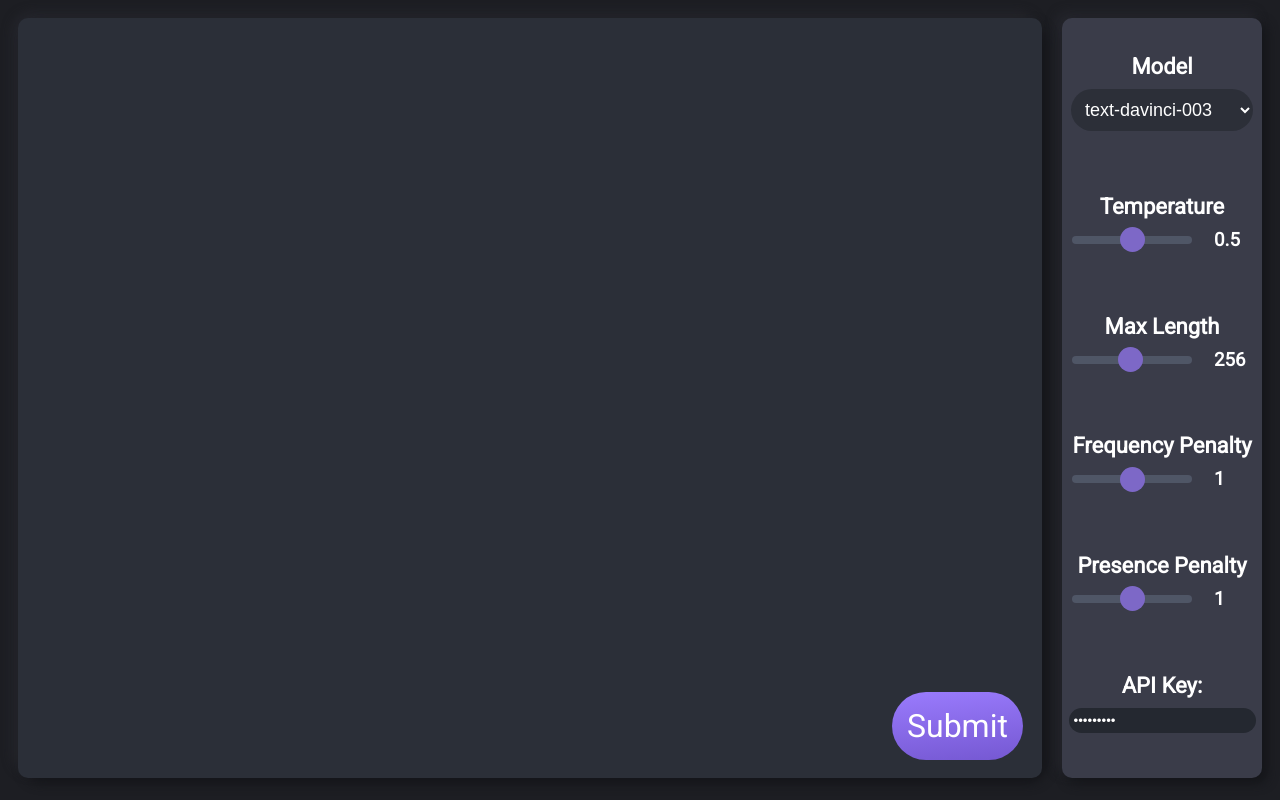
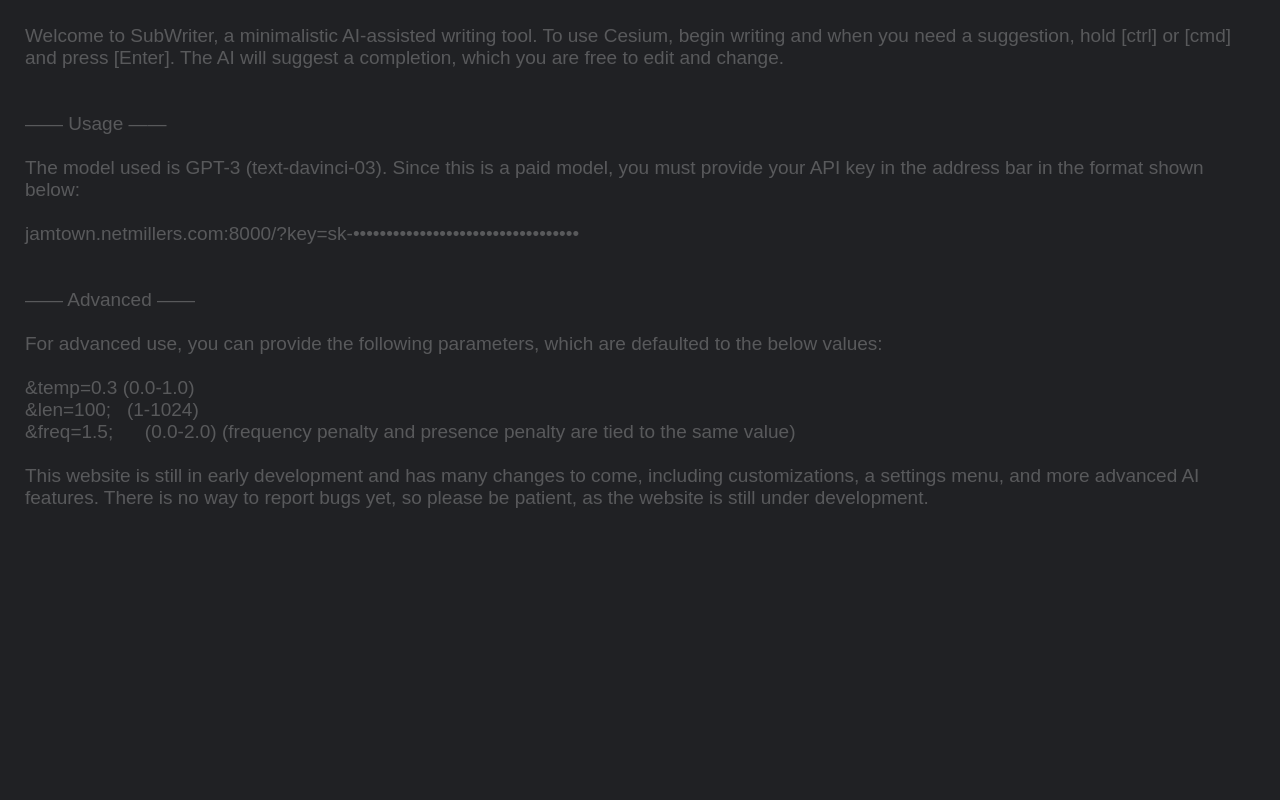
Before and after one commit to SamsterJam/SubWriter, a website: page views/index.html in a window 1280 px wide. Drawn offline with Linux system fonts and the light colour scheme; files that its build step writes are made by us from their sources; files whose address does not match are found by name; a web font is replaced by a local one.

Commit message:
1.0.0 Release

```diff
--- a/public/css/main.css
+++ b/public/css/main.css
@@ -1,35 +1,25 @@
 html {
     background-color: #1d1e23;
-    font-family: 'Roboto', sans-serif;
+    font-family: 'Chivo', sans-serif;
     overflow: hidden;
 }
 
+
 body{
-    display: flex;
-    gap: 0px;
-}
-
-
-
-#mainArea{
-    height: 95vh;
-    width: 100%;
-    margin: 10px;
-
-    border-radius: 20px;
-    background: #1d1e23;
-    box-shadow:  5px 5px 11px #141519,
-             -5px -5px 11px #26272e;
-    position: relative;
+  padding: 0;
+  margin: 0;
 }
 
 #prompt{
-    min-width: 250px;
-    height: 100%;
-    width: 100%;
 
-    margin: 0px;
-    padding: 15px;
+    position: absolute;
+    display: inline;
+    height: 100vh;
+    width: 100vw;
+
+    top: 0;
+    left: 0;
+    padding: 25px;
 
     -webkit-box-sizing: border-box;
     -moz-box-sizing: border-box;
@@ -43,136 +33,65 @@
     -moz-box-shadow: none;
     box-shadow: none;
 
-    font-family: 'Roboto', sans-serif;
-    background-color: #2b2f38;
-    color: white;
-    border-radius: 10px;
+    font-family: 'Chivo', sans-serif;
+    background-color: #202124;
+    color: #abb2bf;
 
-    font-size: 16px;
+    font-size: clamp(17px, 1.5vw, 19px);
+
+}
+
+#ghost-text{
+
+  position: absolute;
+  height: 100vh;
+  width: 100vw;
+
+  top: 0;
+  left: 0;
+  padding: 25px;
+
+  -webkit-box-sizing: border-box;
+  -moz-box-sizing: border-box;
+  box-sizing: border-box;
+  resize: none;
+  border: none;
+  overflow: auto;
+  outline: none;
+
+  -webkit-box-shadow: none;
+  -moz-box-shadow: none;
+  box-shadow: none;
+
+  font-family: 'Chivo', sans-serif;
+  background-color: #202124;
+  color: white;
+
+  font-size: clamp(17px, 1.5vw, 19px);
+
+  opacity: 25%;
+  background-color: transparent;
+  resize: none;
+  pointer-events:none;
 }
 
 
 #prompt::-webkit-scrollbar-track {
-  border-radius: 10px;
+  border-radius: 5px;
   background-color: #1d1e23;
 }
 
 #prompt::-webkit-scrollbar {
-  width: 10px;
+  width: 5px;
 }
 
 #prompt::-webkit-scrollbar-thumb {
-  border-radius: 10px;
+  border-radius: 5px;
   -webkit-box-shadow: inset 0 0 6px rgba(0, 0, 0, .3);
-  background-color: #9a7bfd;
+  background-color: #abb2bf;
   max-height: 100px;
 }
 
-
-#menu{
-    height: auto;
-    max-width: 200px;
-    min-width: 200px;
-    margin: 10px;
-
-    background-color: #3a3c49;
-    border-radius: 10px;
-    box-shadow:  5px 5px 11px #141519,
-             -5px -5px 11px #26272e;
-
-    align-items: center;
-
-    /*border: 2px solid red;*/
-    display: flex;
-    flex-direction: column;
-}
-
-#submit-button{
-    font-family: 'Roboto', sans-serif;
-    padding: 15px;
-    position: fixed;
-    bottom: 5vh;
-    margin-left: -150px;
-    outline: 0px;
-    border: 0px;
-
-
-
-
-    background-color: rgba(255, 255, 255, 0.05);
-
-    border-radius: 50%;
-    background: linear-gradient(174deg, #9a7bfd 0%, #7558d2 100%);
-    border-radius: 100px;
-    color: white;
-    font-size: xx-large;
-
-    -webkit-user-select: none; /* Safari */
-    -moz-user-select: none; /* Firefox */
-    -ms-user-select: none; /* IE10+/Edge */
-    user-select: none; /* Standard */
-}
-
-#submit-button:active{
-    box-shadow: inset 5px 5px 26px #7558d2,
-            inset -5px -5px 26px #9a7bfd;
-}
-
-
-
-
-.menu-item{
-    /*border: 2px solid blue;*/
-    width: 100%;
-    display: flex;
-    flex-direction: column;
-    align-items: center;
-    margin: auto;
-}
-
-
-#model-selection{
-  color: white;
-  background-color: #2c2f38;
-  outline: 0px;
-  border: 0px;
-  padding: 10px;
-  font-size: large;
-  border-radius: 100px;
-}
-
-#API-Key{
-  background-color: #242830;
-  outline: 0px;
-  border: 0px;
-  border-radius: 100px;
-  color: white;
-  padding: 5px;
-}
-
-h2{
-  color: white;
-  font-size: 22px;
-  margin: auto;
-  margin-bottom: 10px;
-  margin-top: 10px;
-}
-
-h3{
-  color: white;
-  min-width: 40px;
-  margin-top: auto;
-  margin-bottom: auto;
-  margin-right: 0px;
-}
-
-.slider-field{
-  display: flex;
-  flex-direction: row;
-  align-items: center;
-  gap: 20px;
-  vertical-align: middle;
-}
 
 
 
@@ -197,7 +116,7 @@
   appearance: none;
   width: 25px; /* Set a specific slider handle width */
   height: 25px; /* Slider handle height */
-  background: #9a7bfd; /* Green background */
+  background: #ffffff; /* Green background */
   cursor: pointer; /* Cursor on hover */
   border-radius: 100px;
 }
@@ -205,54 +124,9 @@
 .slider::-moz-range-thumb {
   width: 25px; /* Set a specific slider handle width */
   height: 25px; /* Slider handle height */
-  background: #9a7bfd; /* Green background */
+  background: #ffffff; /* Green background */
   cursor: pointer; /* Cursor on hover */
 }
-
-
-
-#ghost-text{
-  position: absolute;
-  opacity: 50%;
-  top: 0;
-  left: 0;
-  width: 100%;
-  height: 100%;
-  background-color: transparent;
-  resize: none;
-  pointer-events:none;
-
-
-  margin: 0px;
-  padding: 15px;
-
-  -webkit-box-sizing: border-box;
-  -moz-box-sizing: border-box;
-  box-sizing: border-box;
-  resize: none;
-  border: none;
-  overflow: auto;
-  outline: none;
-
-  -webkit-box-shadow: none;
-  -moz-box-shadow: none;
-  box-shadow: none;
-
-  font-family: 'Roboto', sans-serif;
-  color: white;
-  border-radius: 10px;
-  overflow: hidden;
-  font-size: 16px;
-}
-
-
-
-
-
-
-
-
-
 
 
 
@@ -266,12 +140,13 @@
 
 .loader {
     display: block;
-    position: relative;
+    position: absolute;
     width: 80px;
     height: 80px;
+
     bottom: 50%;
     left: 50%;
-    transform: translate(-50%,-50%);
+    transform: translate(-50%,50%);
     visibility: hidden;
 
   }
@@ -285,7 +160,6 @@
     border-radius: 3px;
   }
   .loader span:nth-child(1) {
-    background: #9a7bfd;
     left: 8px;
     animation-delay: -0.24s;
   }
@@ -307,3 +181,9 @@
       height: 32px;
     }
   }
+
+.AIAnswer{
+  color: #9dffc7;
+  outline: none;
+  border: none;
+}
--- a/public/js/apiCaller.js
+++ b/public/js/apiCaller.js
@@ -1,151 +1,4 @@
-
-
-if(window.innerHeight/window.innerWidth > 1){
-    var menu = document.getElementById("menu");
-    menu.style="visibility:hidden; min-width:0px; width:0px;";
-}
-
-
-
-addEventListener("resize", (event) => {
-    if(window.innerHeight/window.innerWidth > 1){
-        var menu = document.getElementById("menu");
-        menu.style="visibility:hidden; min-width:0px; width:0px;";
-    }else{
-        var menu = document.getElementById("menu");
-        menu.style="visibility:visable; min-width:200px; width:200px;";
-    }
-});
-
-
-
-
-
-
-
-
-
-function clearGhostText(){
-    document.getElementById("ghost-text").value='';
-}
-
-
-document.getElementById('prompt').addEventListener('keydown', function(e) {
-	if(e.code == 'Enter' && e.ctrlKey) {
-		apiCallTestSubmit()
-	}
-});
-
-
-//Temerature Slider
-var slider1 = document.getElementById("temperature-selection");
-var output1  = document.getElementById("selected-temp-value");
-output1.innerHTML = slider1.value;
-slider1.oninput = function() {
-    output1.innerHTML = slider1.value;
-}
-
-//Length Slider
-var slider2 = document.getElementById("length-selection");
-var output2  = document.getElementById("selected-length-value");
-output2.innerHTML = slider2.value;
-slider2.oninput = function() {
-    output2.innerHTML = slider2.value;
-}
-
-//Freq Slider
-var slider3 = document.getElementById("frequency-selection");
-var output3  = document.getElementById("selected-frequency-value");
-output3.innerHTML = slider3.value;
-slider3.oninput = function() {
-    output3.innerHTML = slider3.value;
-}
-
-//Pres Slider
-var slider4 = document.getElementById("presence-selection");
-var output4  = document.getElementById("selected-presence-value");
-output4.innerHTML = slider4.value;
-slider4.oninput = function() {
-    output4.innerHTML = slider4.value;
-}
-
-
-
-function hideKey(){
-    document.getElementById("API-Key").type="password";
-}
-
-function showKey(){
-    document.getElementById("API-Key").type="text";
-}
-
-function apiCallTestSubmit(){
-    document.getElementById("prompt").disabled = true;
-    document.getElementById("prompt").style="background-color: #1d1e23;";
-    document.getElementsByClassName("loader")[0].style="visibility: visible";
-    var button = document.getElementById("submit-button");
-    button.disabled = true;
-    button.style="background: linear-gradient(174deg, #6c56b3 0%, #483683 100%);";
-
-
-    // Get the values of the input fields
-    var model = document.getElementById("model-selection");
-    var modelChoice = model.options[model.selectedIndex].text
-
-    var temp = document.getElementById("temperature-selection").value;
-    var length = document.getElementById("length-selection").value;
-    var frequency = document.getElementById("frequency-selection").value;
-    var presence = document.getElementById("presence-selection").value;
-    var prompt = document.getElementById("prompt").value.toString();
-    var apiKey = document.getElementById("API-Key").value.toString();
-    // Get the values of the other input fields
-
-    fetch('/apiCall', {
-        method: 'POST',
-        headers: {
-            'Accept': 'application/json',
-            'Content-Type': 'application/json'
-        },
-        body: JSON.stringify({ "model": modelChoice, "prompt": prompt, "temperature": parseFloat(temp), "length": parseInt(length), "frequency": parseFloat(frequency), "presence": parseFloat(presence), "apiKey": apiKey})
-    })
-    .then(response => response.json())
-    .then(response => updateWithData(response))
-
-
-};
-
-
-function updateWithData(response){
-    if(response.choices[0].text == ''){
-        document.getElementById("ghost-text").value = document.getElementById("prompt").value + ' [NO COMPLEATION]';
-    }else if(response.choices[0].text == 'API-ERROR'){
-        document.getElementById("ghost-text").value = document.getElementById("prompt").value + ' [API ERROR]';
-    }else{
-        document.getElementById("prompt").value += response.choices[0].text;
-    }
-
-    var prompt = document.getElementById("prompt");
-    prompt.disabled = false;
-    prompt.style="background-color: #2b2f38;";
-    prompt.scrollTop = prompt.scrollHeight;
-
-    document.getElementsByClassName("loader")[0].style="visibility: hidden";
-
-    var button = document.getElementById("submit-button");
-    button.disabled=false;
-    button.style="background: linear-gradient(174deg, #9a7bfd 0%, #7558d2 100%);";
-
-}
-
-
-
-
-
-
-
-
-
-//keep API key
+//Arguments
 function parseQuery(str) {
     //Remove '?' from beginning.
     str = str.substring(1)
@@ -163,6 +16,103 @@
 
 
 var query = window.location.search
-var keyInfo = parseQuery(query);
+var queryData = parseQuery(query);
 
-document.getElementById('API-Key').value = keyInfo.APIkeyid;
+var apiKey = queryData.key;
+var temp = (queryData.temp != undefined)? queryData.temp : 0.3;
+var length = (queryData.len != undefined)? queryData.len : 100;
+var frequency = (queryData.freq != undefined)? queryData.freq : 1.5;
+
+
+
+
+
+function clearGhostText(){
+    document.getElementById("ghost-text").value='';
+    document.getElementById("ghost-text").style.opacity = 0.5;
+}
+
+
+document.getElementById('prompt').addEventListener('keydown', function(e) {
+	if((e.code == 'Enter' && e.ctrlKey) || (e.code == 'Enter' && e.metaKey)) {
+		apiCallTestSubmit()
+	}
+});
+
+
+//make tabs work
+document.getElementById('prompt').addEventListener('keydown', function(e) {
+    if (e.key == 'Tab') {
+      e.preventDefault();
+      var start = this.selectionStart;
+      var end = this.selectionEnd;
+
+      // set textarea value to: text before caret + tab + text after caret
+      this.value = this.value.substring(0, start) +
+        "\t" + this.value.substring(end);
+
+      // put caret at right position again
+      this.selectionStart =
+        this.selectionEnd = start + 1;
+    }
+  });
+
+
+function hideKey(){
+    document.getElementById("API-Key").type="password";
+}
+
+function showKey(){
+    document.getElementById("API-Key").type="text";
+}
+
+function apiCallTestSubmit(){
+
+    //Disable prompt
+    var promptText = document.getElementById("prompt");
+    promptText.disabled = true;
+    promptText.style="background-color: #17171a;"
+    prompt = promptText.value;
+
+    //set color of loader to random
+    var loadColors = ['#98c379', '#61afef', '#c678dd', '#de6a73', '#d19a66'];
+    var random_color = loadColors[Math.floor(Math.random() * loadColors.length)];
+    var loader = document.getElementsByClassName("loader")[0];
+    loader.firstElementChild.style.background = random_color;
+
+
+    document.getElementsByClassName("loader")[0].style="visibility: visible";
+
+    fetch('/apiCall', {
+        method: 'POST',
+        headers: {
+            'Accept': 'application/json',
+            'Content-Type': 'application/json'
+        },
+        body: JSON.stringify({ "model": 'text-davinci-003', "prompt": prompt, "temperature": parseFloat(temp), "length": parseInt(length), "frequency": parseFloat(frequency), "presence": parseFloat(frequency), "apiKey": apiKey})
+    })
+    .then(response => response.json())
+    .then(response => updateWithData(response))
+
+
+};
+
+
+function updateWithData(response){
+    if(response.choices[0].text == ''){
+        document.getElementById("ghost-text").value = document.getElementById("prompt").value+ ' [NO COMPLEATION]';
+    }else if(response.choices[0].text == 'API-ERROR'){
+        document.getElementById("ghost-text").value = document.getElementById("prompt").value + ' [API ERROR]';
+    }else{
+        document.getElementById("prompt").value += String(response.choices[0].text);
+
+    }
+
+    var promptObj = document.getElementById("prompt");
+    promptObj.disabled = false;
+    promptObj.style="background-color: #202124;";
+    prompt.scrollTop = prompt.scrollHeight;
+
+    document.getElementsByClassName("loader")[0].style="visibility: hidden";
+
+}
--- a/views/index.html
+++ b/views/index.html
@@ -2,65 +2,45 @@
 <html lang="en">
   <head>
     <meta charset="UTF-8">
-        <title>Open AI API Caller</title>
+    <title>SubWriter</title>
     <link rel="stylesheet" type="text/css" href="css/main.css" />
     <link rel="preconnect" href="https://fonts.googleapis.com">
     <link rel="preconnect" href="https://fonts.gstatic.com" crossorigin>
-        <link href="https://fonts.googleapis.com/css2?family=Roboto&display=swap" rel="stylesheet">
-        <style> @import url('https://fonts.googleapis.com/css2?family=Roboto&display=swap'); </style>
-        <link rel="icon" type="image/x-icon" href="/img/aisite.ico">
+    <link href="https://fonts.googleapis.com/css2?family=Chivo:wght@300&display=swap" rel="stylesheet">
+    <style>
+      @import url('https://fonts.googleapis.com/css2?family=Chivo:wght@300&display=swap');
+    </style>
+    <link rel="icon" type="image/x-icon" href="/img/SubWriterIcon.ico">
     <script src="https://kit.fontawesome.com/c4516edd08.js" crossorigin="anonymous"></script>
   </head>
   <body>
-    <span id="mainArea">
-      <textarea id="prompt" onkeyup="clearGhostText()" autocapitalize="false" spellcheck="true"></textarea>
-      <textarea id="ghost-text" disabled="true"></textarea>
-      <button id="submit-button" onclick="apiCallTestSubmit()">Submit</button>
-      <span class="loader"><span></span><span></span><span></span></span>
-    </span>
+    <textarea id="prompt" oninput="clearGhostText()" autocapitalize="false" spellcheck="true" contenteditable="true"></textarea>
+    <textarea id="ghost-text" disabled="true" contenteditable="false">
+Welcome to SubWriter, a minimalistic AI-assisted writing tool. To use Cesium, begin writing and when you need a suggestion, hold [ctrl] or [cmd] and press [Enter]. The AI will suggest a completion, which you are free to edit and change.
 
-    <span id="menu">
-      <div class="menu-item">
-        <h2>Model</h2>
-        <select name="cars" id="model-selection">
-          <option value="volvo">text-davinci-003</option>
-          <option value="saab">text-curie-001</option>
-          <option value="opel">text-babbage-001</option>
-          <option value="audi">text-ada-001</option>
-        </select>
-      </div>
-      <div class="menu-item">
-        <h2>Temperature</h2>
-        <span class="slider-field">
-          <input type="range" min="0" max="1" value="0.5" step="0.05" class="slider" id="temperature-selection">
-          <h3 id="selected-temp-value">1</h3>
-        </span>
-      </div>
-      <div class="menu-item">
-        <h2>Max Length</h2>
-        <span class="slider-field">
-          <input type="range" step="2" min="16" max="512" value="256" class="slider" id="length-selection">
-          <h3 id="selected-length-value">1</h3>
-        </span>
-      </div>
-      <div class="menu-item">
-        <h2>Frequency Penalty</h2>
-        <span class="slider-field">
-          <input type="range" min="0" max="2" step="0.1" value="1" class="slider" id="frequency-selection">
-          <h3 id="selected-frequency-value">1</h3>
-        </span>
-      </div>
-      <div class="menu-item">
-        <h2>Presence Penalty</h2>
-        <span class="slider-field">
-          <input type="range" min="0" max="2" step="0.1" value="1" class="slider" id="presence-selection">
-          <h3 id="selected-presence-value">1</h3>
-        </span>
-      </div>
-      <div class="menu-item">
-        <h2>API Key:</h2>
-        <input maxlength="100" type="password" autocapitalize="off" autocomplete="off" spellcheck="false" id="API-Key" onfocus="showKey()" onblur="hideKey()"><br>
-      </div>
+
+—— Usage ——
+
+The model used is GPT-3 (text-davinci-03). Since this is a paid model, you must provide your API key in the address bar in the format shown below:
+
+jamtown.netmillers.com:8000/?key=sk-••••••••••••••••••••••••••••••••••
+
+
+—— Advanced ——
+
+For advanced use, you can provide the following parameters, which are defaulted to the below values:
+
+&temp=0.3 (0.0-1.0)
+&len=100;   (1-1024)
+&freq=1.5;      (0.0-2.0) (frequency penalty and presence penalty are tied to the same value)
+
+This website is still in early development and has many changes to come, including customizations, a settings menu, and more advanced AI features. There is no way to report bugs yet, so please be patient, as the website is still under development.
+
+    </textarea>
+    <span class="loader">
+      <span></span>
+      <span></span>
+      <span></span>
     </span>
   </body>
   <script src="js/apiCaller.js"></script>
```
Also changed, not shown: public/img/SubWriterIcon.ico (added), public/img/aisite.ico (deleted). Lines whose indentation alone changed are shown as unchanged.
